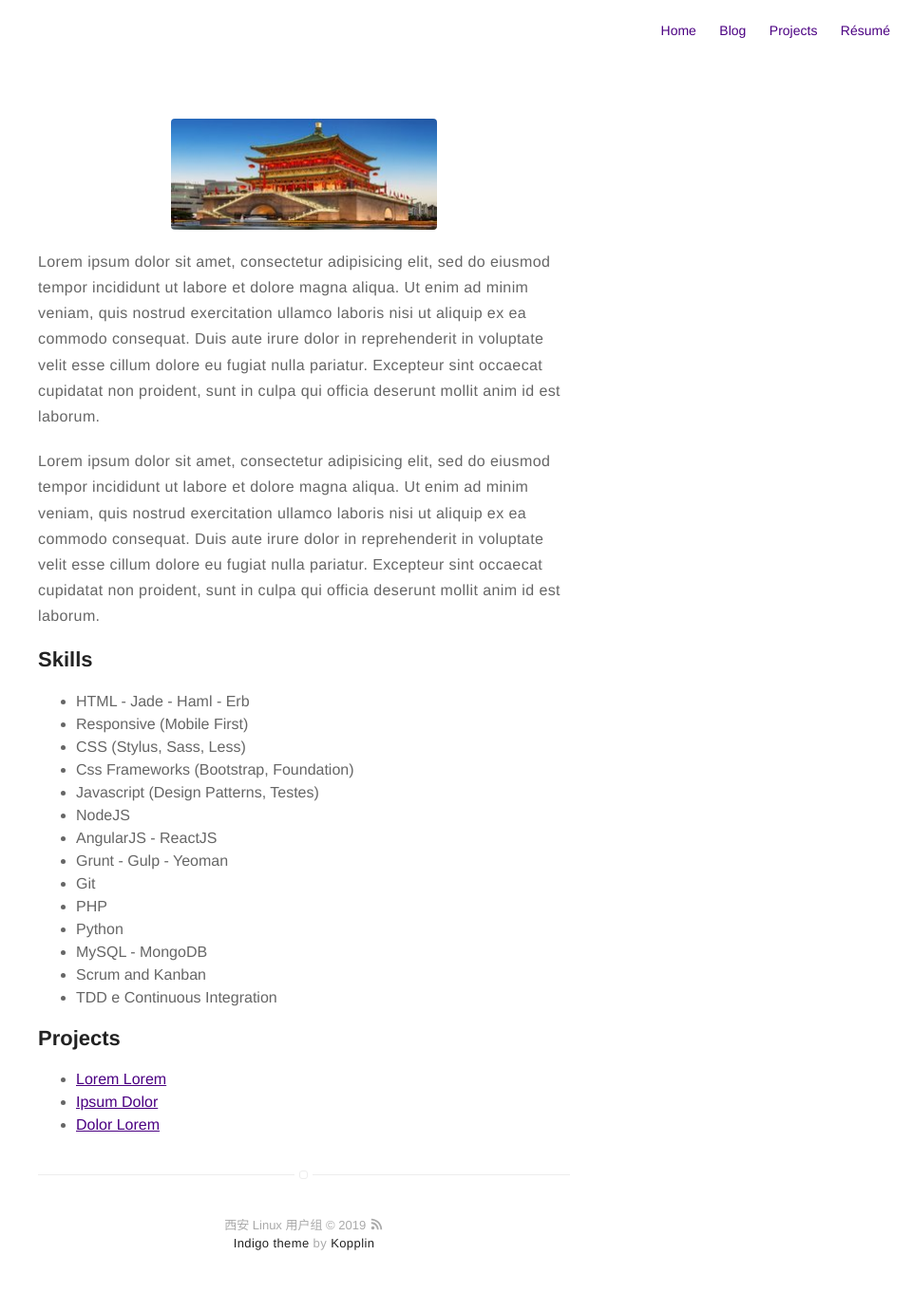
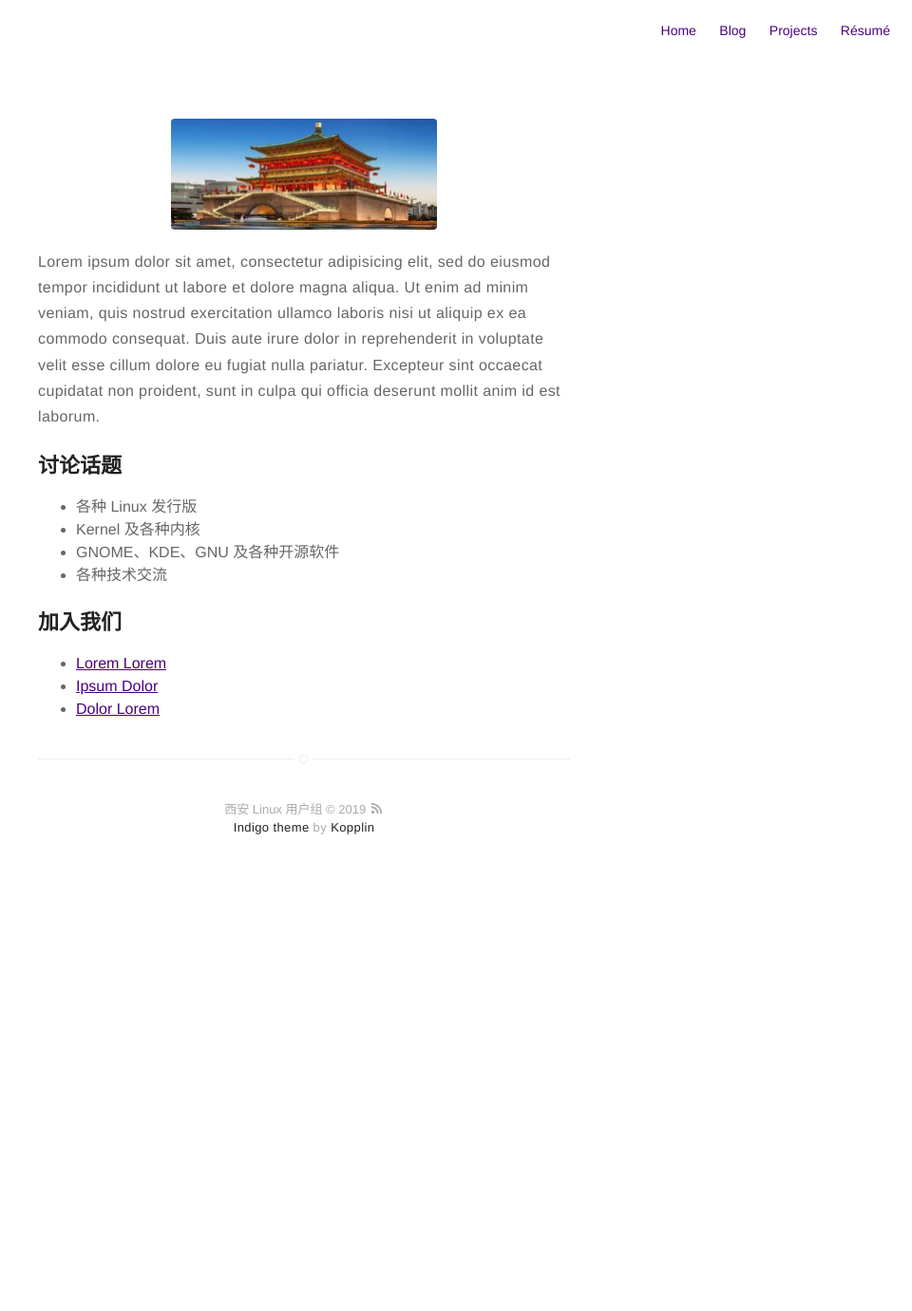
Before and after one commit to LinuxStory/xalug, a Jekyll site: the page built from about.md, in a window 1280 px wide. Shown: the whole page at 95% size, without its empty margins (320-1280 px from the left). Built offline with Jekyll 4.4.1, drawn with Linux system fonts in a browser that asks for light colours; after the commit the page ends 943 px from its top, so only the background shows below that.

Commit message:
Update about.md

```diff
--- a/about.md
+++ b/about.md
@@ -11,33 +11,16 @@ consequat. Duis aute irure dolor in reprehenderit in voluptate velit esse
 cillum dolore eu fugiat nulla pariatur. Excepteur sint occaecat cupidatat non
 proident, sunt in culpa qui officia deserunt mollit anim id est laborum.</p>
 
-<p>Lorem ipsum dolor sit amet, consectetur adipisicing elit, sed do eiusmod
-tempor incididunt ut labore et dolore magna aliqua. Ut enim ad minim veniam,
-quis nostrud exercitation ullamco laboris nisi ut aliquip ex ea commodo
-consequat. Duis aute irure dolor in reprehenderit in voluptate velit esse
-cillum dolore eu fugiat nulla pariatur. Excepteur sint occaecat cupidatat non
-proident, sunt in culpa qui officia deserunt mollit anim id est laborum.</p>
-
-<h2>Skills</h2>
+<h2>讨论话题</h2>
 
 <ul class="skill-list">
-	<li>HTML - Jade - Haml - Erb</li>
-	<li>Responsive (Mobile First)</li>
-	<li>CSS (Stylus, Sass, Less)</li>
-	<li>Css Frameworks (Bootstrap, Foundation)</li>
-	<li>Javascript (Design Patterns, Testes)</li>
-	<li>NodeJS</li>
-	<li>AngularJS - ReactJS</li>
-	<li>Grunt - Gulp - Yeoman</li>
-	<li>Git</li>
-	<li>PHP</li>
-	<li>Python</li>
-	<li>MySQL - MongoDB</li>
-	<li>Scrum and Kanban</li>
-	<li>TDD e Continuous Integration</li>
+	<li>各种 Linux 发行版</li>
+	<li>Kernel 及各种内核</li>
+	<li>GNOME、KDE、GNU 及各种开源软件</li>
+	<li>各种技术交流</li>
 </ul>
 
-<h2>Projects</h2>
+<h2>加入我们</h2>
 
 <ul>
 	<li><a href="https://github.com/">Lorem Lorem</a></li>
```
